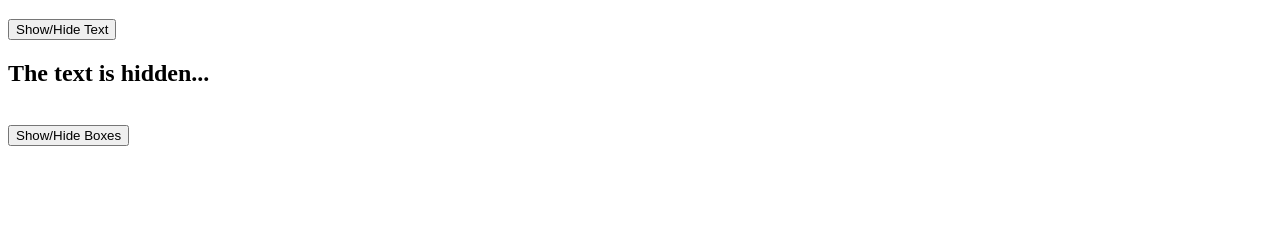
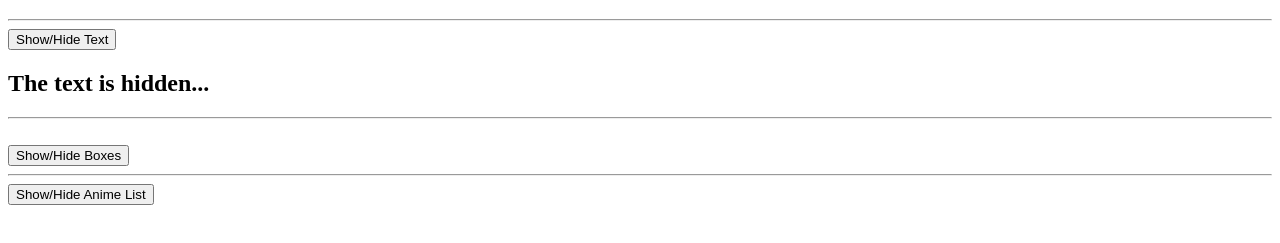
Before and after one commit to slandonlewis/NinjaNet-Vue-Tutorial, a plain HTML site: page part 2/index.html in a window 1280 px wide. Shown: the part 61-304 px from the top of the page. Drawn offline with nearby package versions, Linux system fonts and the light colour scheme.

Commit message:
outputting lists to the dom

```diff
--- a/part 2/app.js
+++ b/part 2/app.js
@@ -4,10 +4,16 @@ const app = Vue.createApp({
         return {
             showText: false,
             showBoxes: false,
+            showList: false,
             title: 'Changable Text',
             number: 0,
             x: 0,
-            y: 0
+            y: 0,
+            animeShows: [
+                { title: 'FullMetal Alchemist Brotherhood', studio: 'Studio BONES'},
+                { title: 'Dragon Ball Z', studio: 'Toei Animation'},
+                { title: 'Jujutsu Kaisen', studio: 'Studio MAPPA'}
+            ]
         }
     },
     // functions
@@ -20,6 +26,9 @@ const app = Vue.createApp({
         },
         toggleShowBoxes() {
             this.showBoxes = !this.showBoxes
+        },
+        toggleShowList() {
+            this.showList = !this.showList
         },
         handleEvent(e, data) {
             window.alert(e.type)
--- a/part 2/index.html
+++ b/part 2/index.html
@@ -10,6 +10,7 @@
 <body>
     <h1>Vue Playground</h1>
     <div id="app">
+        <hr>
         <!-- Toggle showText -->
         <button @click="toggleShowText">Show/Hide Text</button>
 
@@ -31,6 +32,7 @@
         <div v-if="!showText">
             <h2>The text is hidden...</h2>
         </div>
+        <hr>
 
         <!-- Display HTML using v-show instead of v-if -->
         <p v-show="showText">This specific text will be displayed or hidden by v-show depending on the value of
@@ -46,6 +48,18 @@
             <div class="box" @mousemove="handleMousemove">position: {{x}}, {{y}}</div>
         </div>
         <button @click="toggleShowBoxes">Show/Hide Boxes</button>
+        <hr>
+
+        <!-- Outputting Lists -->
+        <div v-show="showList">
+            <ul>
+                <li v-for="item in animeShows">
+                   <h3>{{ item.title }}</h3>
+                   <p>{{ item.studio }}</p>
+                </li>
+            </ul>
+        </div>
+        <button @click="toggleShowList">Show/Hide Anime List</button>
     </div>
     <script src="app.js"></script>
 </body>
```
